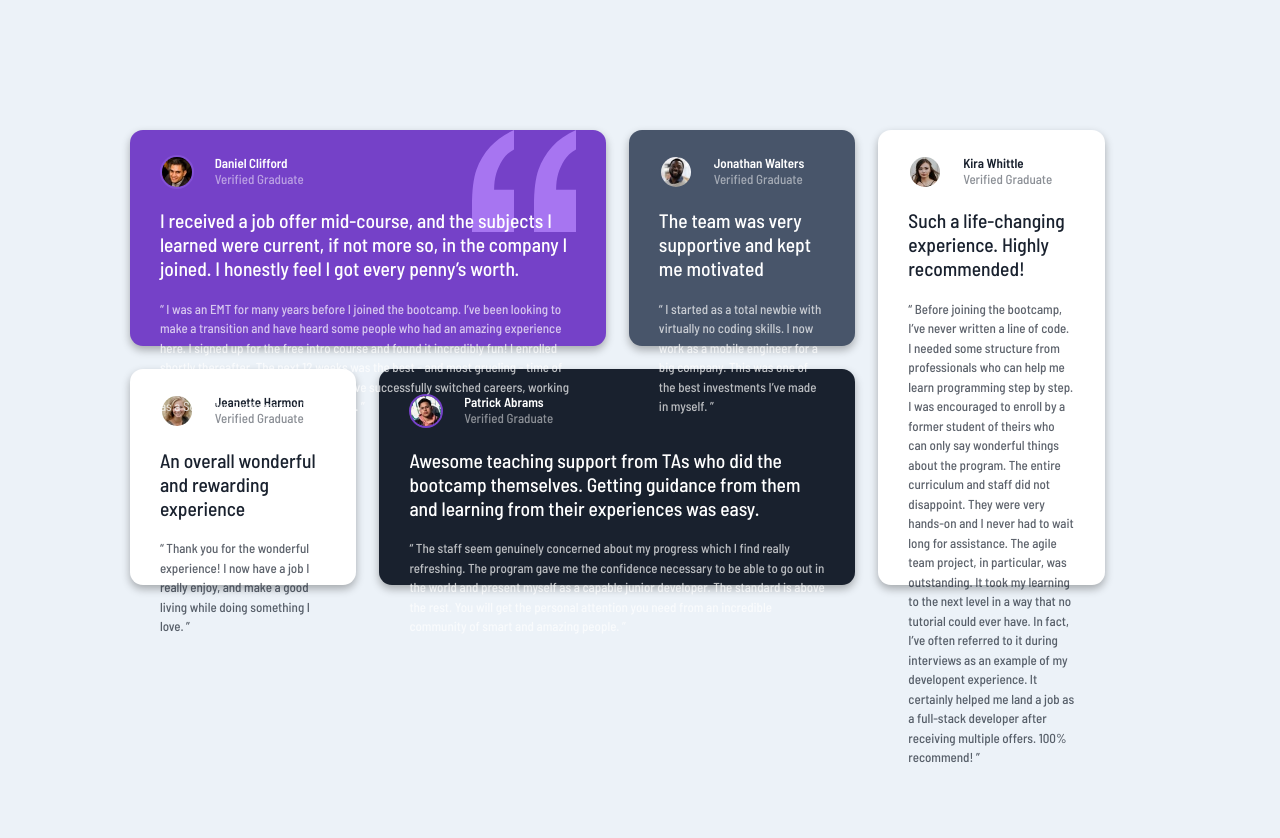
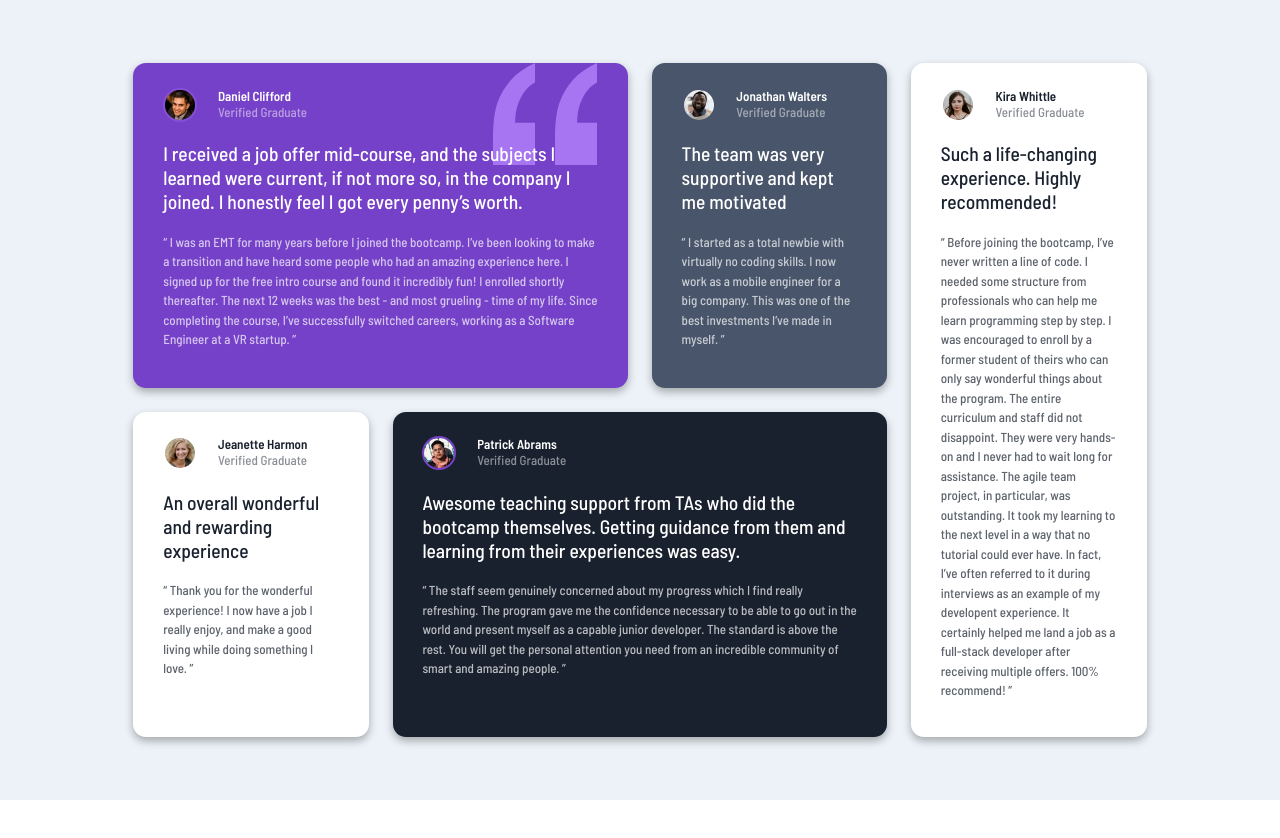
Before and after one commit to Jani-B/FEM-testimonials, a plain HTML site: page index.html in a window 1280 px wide. After the commit the page ends 800 px from the top, so only its background shows below. Drawn offline with Linux system fonts and the light colour scheme.

Commit message:
fixed the layout problem by adding div container. also made 2 separate media queries

```diff
--- a/index.html
+++ b/index.html
@@ -15,7 +15,8 @@
     <title>Frontend Mentor | Testimonials Grid</title>
   </head>
   <body>
-    <main class="container">
+    <main>
+      <div class="container">
         <article class="cards card1">
           <div class="float-item">
             <img
@@ -31,17 +32,17 @@
           <div class="text-container">
             <p class="first-text">
               I received a job offer mid-course, and the subjects I learned were
-            current, if not more so, in the company I joined. I honestly feel I
-            got every penny’s worth.
+              current, if not more so, in the company I joined. I honestly feel
+              I got every penny’s worth.
             </p>
             <p class="review-paragraph">
               “ I was an EMT for many years before I joined the bootcamp. I’ve
-            been looking to make a transition and have heard some people who had
-            an amazing experience here. I signed up for the free intro course
-            and found it incredibly fun! I enrolled shortly thereafter. The next
-            12 weeks was the best - and most grueling - time of my life. Since
-            completing the course, I’ve successfully switched careers, working
-            as a Software Engineer at a VR startup. ”
+              been looking to make a transition and have heard some people who
+              had an amazing experience here. I signed up for the free intro
+              course and found it incredibly fun! I enrolled shortly thereafter.
+              The next 12 weeks was the best - and most grueling - time of my
+              life. Since completing the course, I’ve successfully switched
+              careers, working as a Software Engineer at a VR startup. ”
             </p>
           </div>
         </article>
@@ -62,9 +63,9 @@
               The team was very supportive and kept me motivated
             </p>
             <p class="review-paragraph">
-            “ I started as a total newbie with virtually no coding skills. I now
-            work as a mobile engineer for a big company. This was one of the
-            best investments I’ve made in myself. ”
+              “ I started as a total newbie with virtually no coding skills. I
+              now work as a mobile engineer for a big company. This was one of
+              the best investments I’ve made in myself. ”
             </p>
           </div>
         </article>
@@ -85,8 +86,9 @@
               An overall wonderful and rewarding experience
             </p>
             <p class="review-paragraph">
-            “ Thank you for the wonderful experience! I now have a job I really
-            enjoy, and make a good living while doing something I love. ”
+              “ Thank you for the wonderful experience! I now have a job I
+              really enjoy, and make a good living while doing something I love.
+              ”
             </p>
           </div>
         </article>
@@ -109,12 +111,12 @@
               easy.
             </p>
             <p class="review-paragraph">
-            “ The staff seem genuinely concerned about my progress which I find
-            really refreshing. The program gave me the confidence necessary to
-            be able to go out in the world and present myself as a capable
-            junior developer. The standard is above the rest. You will get the
-            personal attention you need from an incredible community of smart
-            and amazing people. ”
+              “ The staff seem genuinely concerned about my progress which I
+              find really refreshing. The program gave me the confidence
+              necessary to be able to go out in the world and present myself as
+              a capable junior developer. The standard is above the rest. You
+              will get the personal attention you need from an incredible
+              community of smart and amazing people. ”
             </p>
           </div>
         </article>
@@ -136,21 +138,22 @@
               Such a life-changing experience. Highly recommended!
             </p>
             <p class="review-paragraph">
-            “ Before joining the bootcamp, I’ve never written a line of code. I
-            needed some structure from professionals who can help me learn
+              “ Before joining the bootcamp, I’ve never written a line of code.
+              I needed some structure from professionals who can help me learn
               programming step by step. I was encouraged to enroll by a former
               student of theirs who can only say wonderful things about the
               program. The entire curriculum and staff did not disappoint. They
-            were very hands-on and I never had to wait long for assistance. The
-            agile team project, in particular, was outstanding. It took my
+              were very hands-on and I never had to wait long for assistance.
+              The agile team project, in particular, was outstanding. It took my
               learning to the next level in a way that no tutorial could ever
               have. In fact, I’ve often referred to it during interviews as an
               example of my developent experience. It certainly helped me land a
-            job as a full-stack developer after receiving multiple offers. 100%
-            recommend! ”
+              job as a full-stack developer after receiving multiple offers.
+              100% recommend! ”
             </p>
           </div>
         </article>
+      </div>
     </main>
   </body>
 </html>
--- a/styles.css
+++ b/styles.css
@@ -29,6 +29,11 @@
   font-family: "Barlow Semi Condensed", sans-serif;
   font-weight: 600;
   font-style: normal;
+}
+
+/*main*/
+main {
+  background-color: var(--light-grayish-blue);
 }
 
 /* Header and paragraph basic styling*/
@@ -139,16 +144,20 @@ p {
   line-height: 150%;
 }
 
-@media only screen and (min-width: 700px) {
-  body {
+@media only screen and (min-width: 800px) {
+  main {
     height: 100vh;
+    width: 100%;
+    display: flex;
+    align-items: center;
+    justify-content: center;
   }
+
   .container {
-    grid-template-columns: repeat(4, minmax(100px, 20%));
-    grid-template-rows: minmax(100px, 30%) minmax(100px, 30%);
-    padding-top: 10rem;
-    padding-left: 10rem;
-    height: 90%;
+    grid-template-columns: repeat(3, minmax(100px, 25%));
+    grid-template-rows: repeat(2, minmax(100px, 50%));
+    margin: auto;
+    justify-content: center;
   }
 
   .card1 {
@@ -170,6 +179,20 @@ p {
   }
 
   .card5 {
+    grid-column: 1 /4;
+    grid-row: 3;
+  }
+}
+
+@media only screen and (min-width: 1100px) {
+  .container {
+    grid-template-columns: repeat(4, minmax(100px, 19%));
+    grid-template-rows: minmax(100px, 50%) minmax(100px, 50%);
+    margin: auto;
+    justify-content: center;
+  }
+
+  .card5 {
     grid-column: 4;
     grid-row: 1 / 3;
   }
```
Lines whose indentation alone changed are shown as unchanged.
